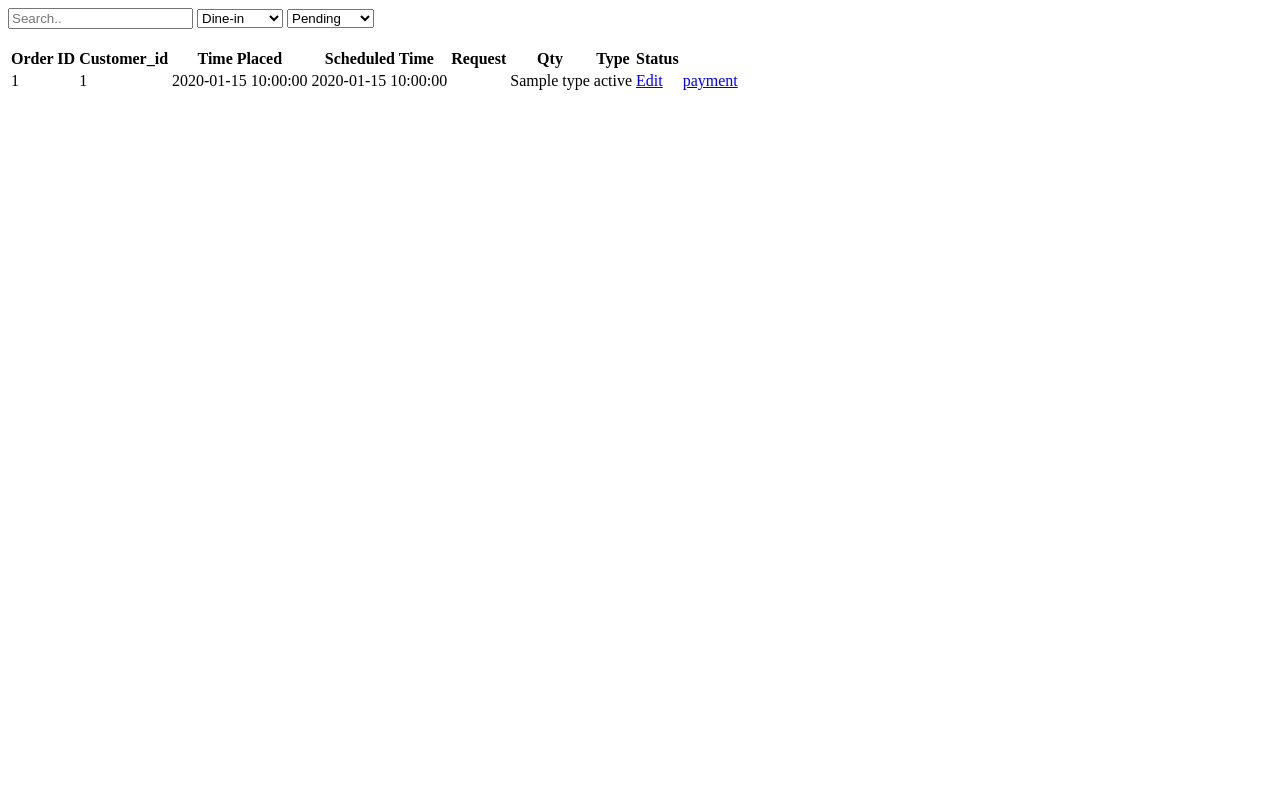
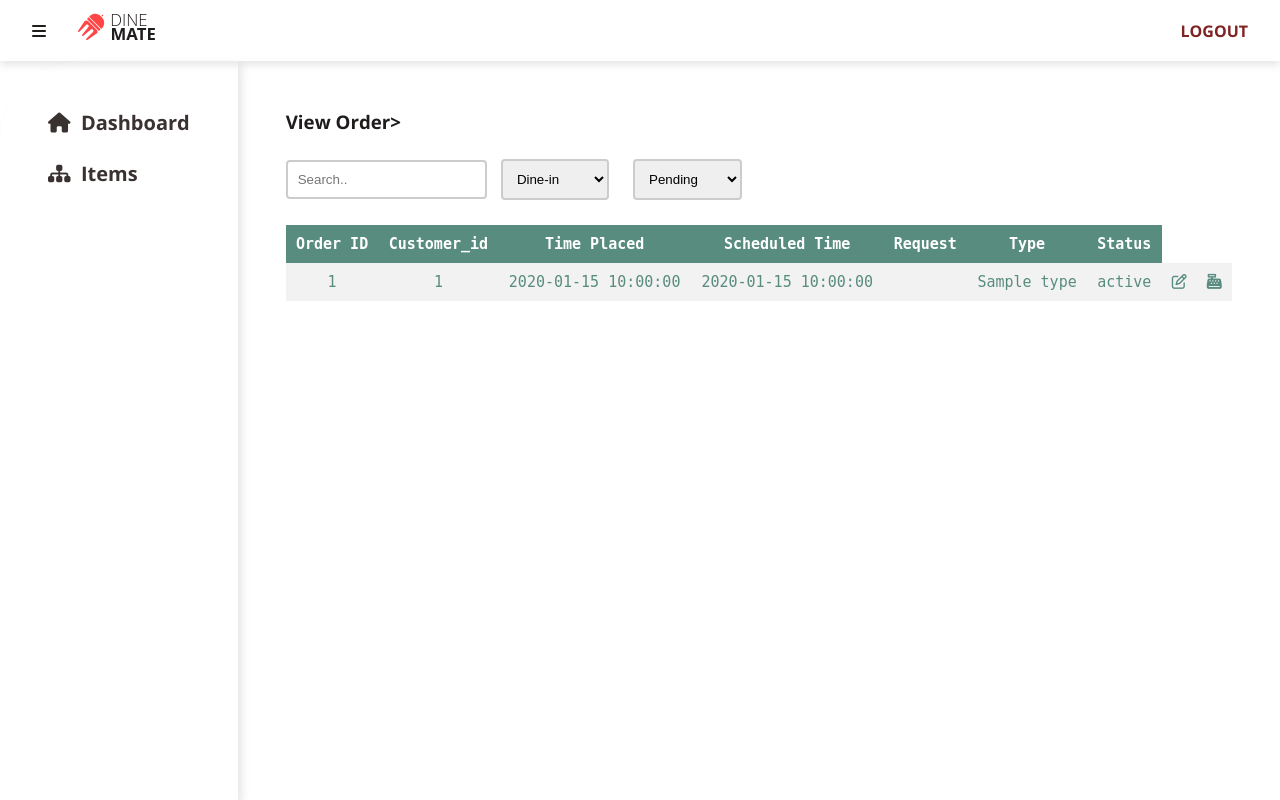
Before and after one commit to Group-52/DineMate-2.0, a PHP site: the page made by app/views/order.view.php in a window 1280 px wide. Run offline with PHP 8.4, Linux system fonts and the light colour scheme; the visitor is signed in with stand-in values (Sample User, id 1); the template is opened without the code that fills it: most values are stand-ins (such as "Sample title", 1, 10 or a date in 2020); some libraries are stand-ins or nearby versions.

Commit message:
developed view.order

```diff
--- a/app/views/order.view.php
+++ b/app/views/order.view.php
@@ -1,3 +1,4 @@
+<?php include "partials/dashboard.header.php" ?>
 <!DOCTYPE html>
 
 
@@ -5,10 +6,13 @@
     <meta charset="utf-8">
     <meta http-equiv="X-UA-Compatible" content="IE=edge">
     <title>viewOrders</title>
+
+
+
 </head>
 
 <body>
-
+<h3>View Order></h3><br>
 <div>
     <input type="text" placeholder="Search..">
     <select>
@@ -34,7 +38,6 @@
         <th>Time Placed</th>
         <th>Scheduled Time</th>
         <th>Request</th>
-        <th>Qty</th>
         <th>Type</th>
         <th>Status</th>
     </tr>
@@ -51,8 +54,8 @@
             echo "<td>" . $order->request . "</td>";
             echo "<td>" . $order->type . "</td>";
             echo "<td>" . $order->status . "</td>";
-            echo "<td><a href='orders/edit/" . $order->order_id . "'>Edit</a>";
-            echo "<td><a href='orders/payment/" . $order->order_id . "'>payment</a>";
+            echo "<td><a class='edit-icon-link' href='orders/edit/" . $order->order_id . "'><i class='fa fa-edit edit-icon' aria-hidden='true'></i></a></td>";
+            echo "<td><a class='edit-icon-link' href='orders/payment/" . $order->order_id . "'><i class='fa fa-cash-register money-icon' aria-hidden='true'></i></a></td>";
             echo "</tr>";
         }
     }
@@ -65,7 +68,87 @@
 </body>
 </div>
 </html>
+<?php include "partials/dashboard.footer.php" ?>
 
-<style>
 
-</style>
+
+<style type="text/css">
+        table {
+            border-collapse: collapse;
+            width: 100%;
+            color: #588c7e;
+            font-family: monospace;
+            font-size: 15px;
+            text-align: left;
+        }
+
+        th {
+            background-color: #588c7e;
+            color: white;
+            padding: 10px;
+            text-align: center;
+        }
+
+        tr:nth-child(even) {
+            background-color: #f2f2f2
+        }
+
+        td {
+            padding: 10px;
+            text-align: center;
+        }
+
+        .editable {
+            border: 2px solid green;
+        }
+
+        .fa-edit {
+            cursor: pointer;
+            color: #588c7e ;
+        }
+
+        .fa-edit:hover {
+            color: #c0392b;
+        }
+
+        .fa-edit:active {
+            transform: scale(0.9);
+        }
+
+        .fa-cash-register {
+            cursor: pointer;
+            color:  #588c7e;
+        }
+
+        .fa-cash-register:hover {
+            color: #c0392b;
+        }
+
+        .fa-cash-register:active {
+            transform: scale(0.9);
+        }
+
+        .shrink {
+            transition: height 2s ease-out;
+        }
+
+
+
+
+input[type="text"] {
+    padding: 10px 10px;
+    margin: 4px 0;
+    box-sizing: border-box;
+    border: 2px solid #ccc;
+    border-radius: 4px;
+}
+
+select {
+    margin: 0 10px;
+    padding: 10px 10px;
+    border: 2px solid #ccc;
+    border-radius: 4px;
+}
+
+
+    </style>
```
